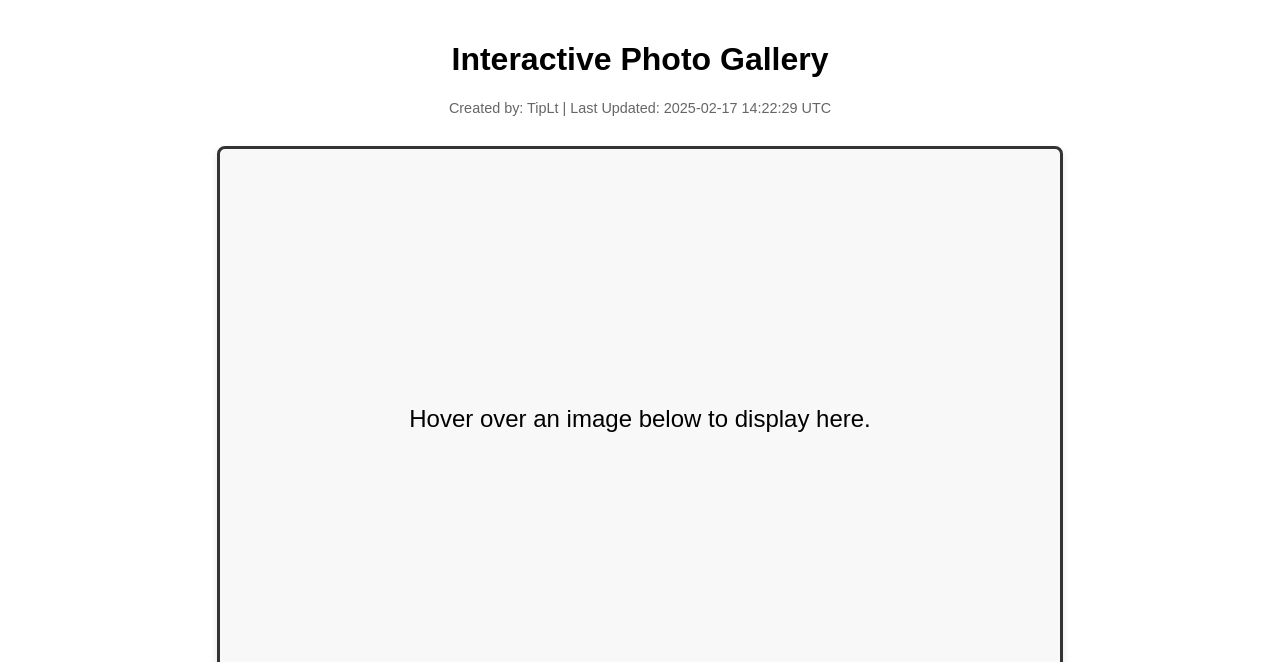
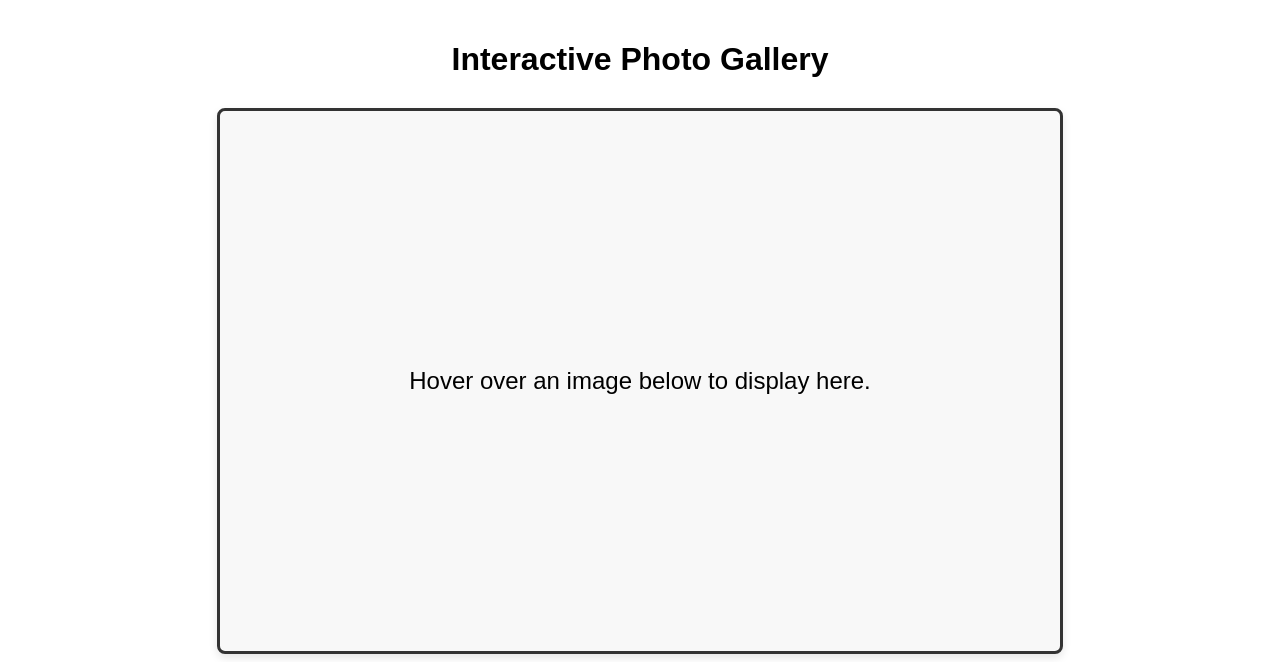
Before and after one commit to TipLt/newscenery.io, a plain HTML site: page index.html in a window 1280 px wide. Shown: the top 662 px of the page. Drawn offline with Linux system fonts and the light colour scheme.

Commit message:
Update index.html

```diff
--- a/index.html
+++ b/index.html
@@ -9,7 +9,7 @@
   <body>
     <header>
       <h1>Interactive Photo Gallery</h1>
-      <p class="metadata">Created by: TipLt | Last Updated: 2025-02-17 14:22:29 UTC</p>
+
     </header>
 
     <!-- Main preview area -->
```
